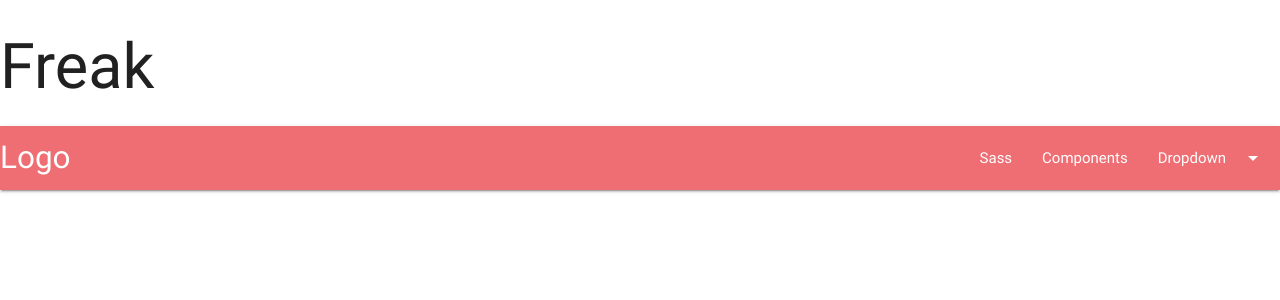
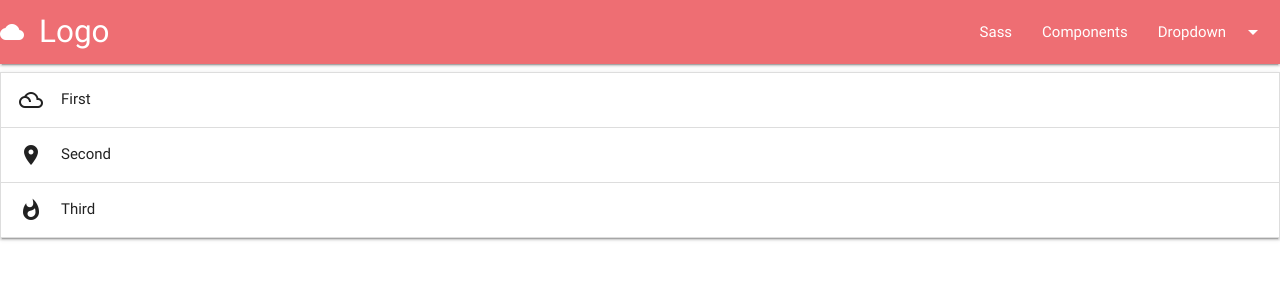
Before and after one commit to Schnoeff/Data-centric-milestone-project, a Flask app: page / in a window 1280 px wide. Shown: the top 300 px of the page. Run offline with Flask 2, Linux system fonts and the light colour scheme; data that the repository does not hold is empty; some libraries are stand-ins or nearby versions.

Commit message:
Added collapsible display

```diff
--- a/templates/base.html
+++ b/templates/base.html
@@ -7,12 +7,17 @@
 </head>
 <body>
 
-<h1> Freak </h1>
+
     {% block content %} {% endblock %}
 
-<script type="text/javascript"> $(".dropdown-trigger").dropdown(); </script>
+
 <script src="https://cdnjs.cloudflare.com/ajax/libs/jquery/3.5.1/jquery.min.js"></script>
 <script src="https://cdnjs.cloudflare.com/ajax/libs/materialize/1.0.0/js/materialize.min.js"></script>
-
+<script type="text/javascript">
+ $(document).ready(function(){
+ $(".dropdown-trigger").dropdown();
+ $('.collapsible').collapsible();
+});
+</script>
 </body>
 </html>
--- a/templates/recipes.html
+++ b/templates/recipes.html
@@ -8,7 +8,7 @@
 </ul>
 <nav>
   <div class="nav-wrapper">
-    <a href="#!" class="brand-logo">Logo</a>
+    <a href="#!" class="brand-logo"><i class="material-icons">cloud</i>Logo</a>
     <ul class="right hide-on-med-and-down">
       <li><a href="sass.html">Sass</a></li>
       <li><a href="badges.html">Components</a></li>
@@ -17,6 +17,20 @@
     </ul>
   </div>
 </nav>
+<ul class="collapsible">
+    <li>
+      <div class="collapsible-header"><i class="material-icons">filter_drama</i>First</div>
+      <div class="collapsible-body"><span>Lorem ipsum dolor sit amet.</span></div>
+    </li>
+    <li>
+      <div class="collapsible-header"><i class="material-icons">place</i>Second</div>
+      <div class="collapsible-body"><span>Lorem ipsum dolor sit amet.</span></div>
+    </li>
+    <li>
+      <div class="collapsible-header"><i class="material-icons">whatshot</i>Third</div>
+      <div class="collapsible-body"><span>Lorem ipsum dolor sit amet.</span></div>
+    </li>
+  </ul>
         {% for recipe in recipes %}
         {{recipe.recipe_name}}
         {{recipe.servings}}
```
